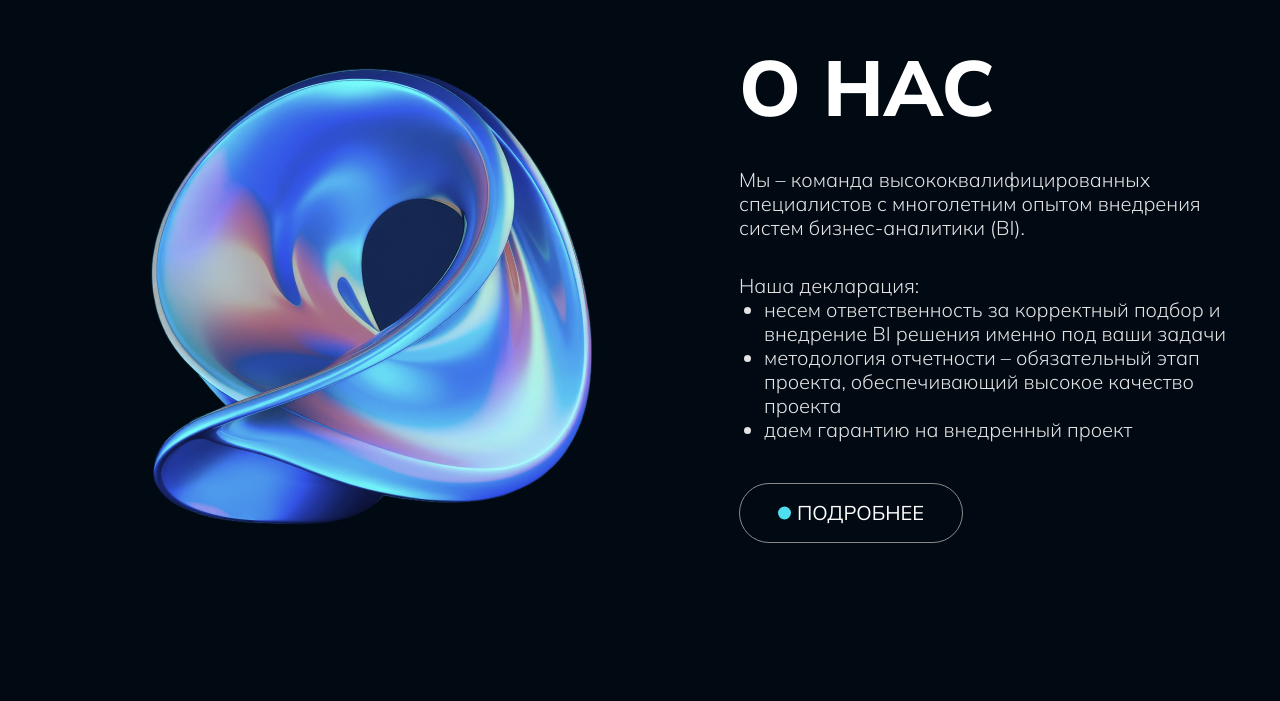
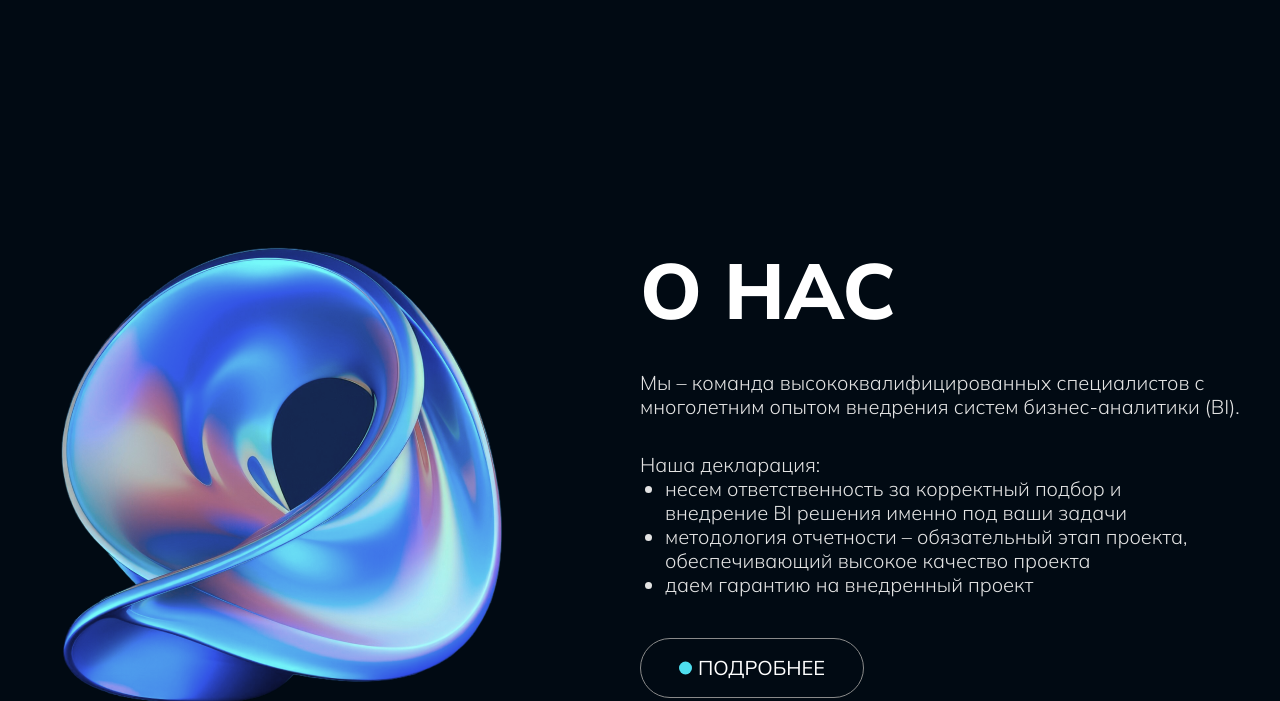
Before and after one commit to ART89-prog/appdata, a plain HTML site: page index.html in a window 1280 px wide. Shown: the part 1115-1816 px from the top of the page. Drawn offline with Linux system fonts and the light colour scheme.

Commit message:
678657865875687

```diff
--- a/css/styles.css
+++ b/css/styles.css
@@ -111,7 +111,7 @@ input[type=number] {
     --text_color: #fff;
     --font_size: 15px;
     --font_size_title: 40px;
-    --font_family: "Mulish", sans-serif;
+    --font_family: "Mulish";
 }
 
 
@@ -457,17 +457,18 @@ header .menu .item.active>a {
 
 
 .about {
-    margin-bottom: 299px;
+   padding: 179px 0 299px;
 }
 .about_wrap {
     display: flex;
     align-items: center;
-    gap: 41px;
+    gap: 32px;
 }
 .about_img {
     width: 658px;
     height: 658px;
     flex-shrink: 0;
+    margin-left: -90px;
 }
 .about_img img {
     width: 100%;
--- a/index.html
+++ b/index.html
@@ -100,7 +100,7 @@
 							<div class="about_info">
 								<div class="about_title">О НАС</div>
 								<div class="about_text">
-									<p>Мы – команда высококвалифицированных специалистов с многолетним опытом внедрения систем бизнес-аналитики (BI). </p>
+									<p>Мы – команда высококвалифицированных специалистов с многолетним опытом внедрения систем бизнес-аналитики&nbsp;(BI).</p>
 									<p class="mb0">Наша декларация:</p>
 									<ul>
 										<li>несем ответственность за корректный подбор и внедрение BI решения именно под ваши задачи</li>
```
